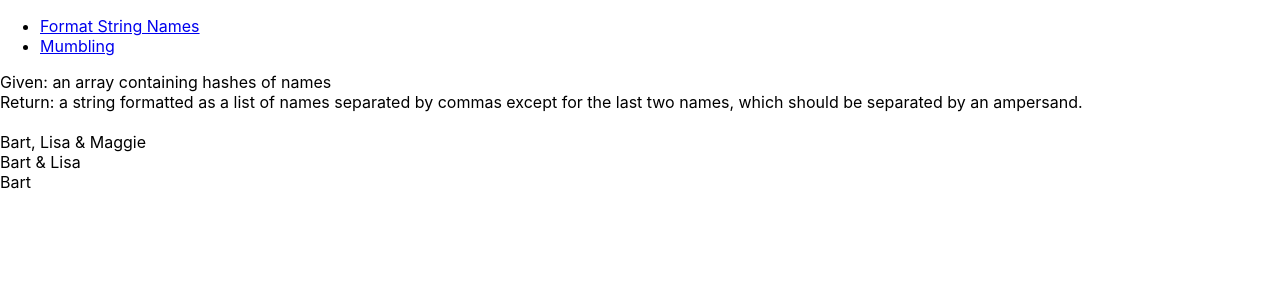
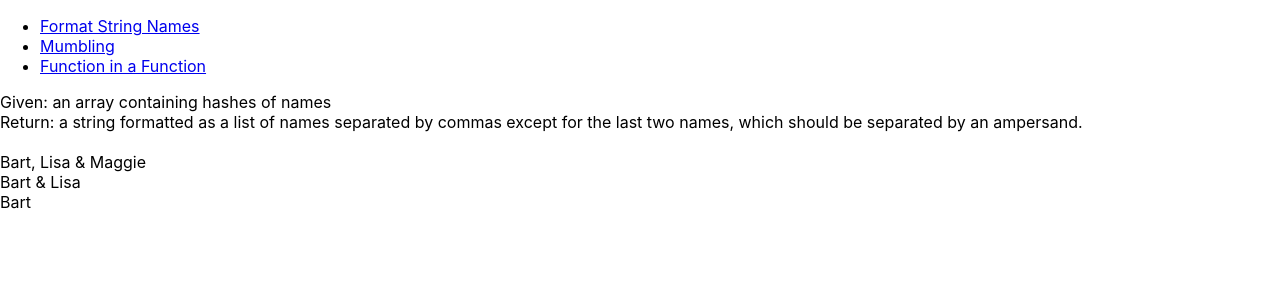
Before and after one commit to leidymgdev/codewars, a React (Create React App) app: page /format-string-names in a window 1280 px wide. Shown: the top 300 px of the page. Built offline with nearby package versions, Linux system fonts and the light colour scheme.

Commit message:
End challenge about Function in a Function.

```diff
--- a/src/components/FormatStringNames.tsx
+++ b/src/components/FormatStringNames.tsx
@@ -19,21 +19,14 @@ const FormatStringNames = () => {
 
   return (
     <>
-      <span>Given: an array containing hashes of names</span> <br />
-      <span>
-        Return: a string formatted as a list of names separated by commas except
-        for the last two names, which should be separated by an ampersand.
-      </span>
+      Given: an array containing hashes of names <br />
+      Return: a string formatted as a list of names separated by commas except
+      for the last two names, which should be separated by an ampersand.
       <br /> <br />
-      {stringNames([
-        { name: "Bart" },
-        { name: "Lisa" },
-        { name: "Maggie" },
-      ])}{" "}
-      <br />
+      {stringNames([{ name: "Bart" }, { name: "Lisa" }, { name: "Maggie" }])}<br />
       {stringNames([{ name: "Bart" }, { name: "Lisa" }])} <br />
       {stringNames([{ name: "Bart" }])} <br />
-      {stringNames([])}
+     {stringNames([])}
     </>
   );
 };
--- /dev/null
+++ b/src/components/FunctionInAFunction.tsx
@@ -0,0 +1,16 @@
+const FunctionInAFunction = () => {
+  const always = (n: Number) => {
+    return () => n;
+  };
+
+  const three = always(3);
+  return (
+    <>
+      Given an input n, write a function always that returns a function which
+      returns n. <br /><br />
+      {three()}
+    </>
+  );
+};
+
+export default FunctionInAFunction;
--- a/src/components/Mumbling.tsx
+++ b/src/components/Mumbling.tsx
@@ -13,9 +13,9 @@ const Mumbling = () => {
     <>
       This time no story, no theory. The examples below show you how to write
       function accum: <br /> <br />
-      {accum("abcd")} <br />
-      {accum("RqaEzty")} <br />
-      {accum("cwAt")}
+      abcd = {accum("abcd")} <br />
+      RqaEzty = {accum("RqaEzty")} <br />
+      cwAt ={accum("cwAt")}
     </>
   );
 };
--- a/src/routes/routes.ts
+++ b/src/routes/routes.ts
@@ -1,4 +1,5 @@
 import FormatStringNames  from '../components/FormatStringNames';
+import FunctionInAFunction from '../components/FunctionInAFunction';
 import Mumbling from '../components/Mumbling';
 
 type JSXComponent = () => JSX.Element
@@ -21,5 +22,11 @@ export const routes: Route[] = [
         path: 'mumbling',
         Component: Mumbling,
         name: 'Mumbling'
+    },
+    {
+        to: '/function-in-a-function',
+        path: 'function-in-a-function',
+        Component: FunctionInAFunction,
+        name: 'Function in a Function'
     }
 ];
```
